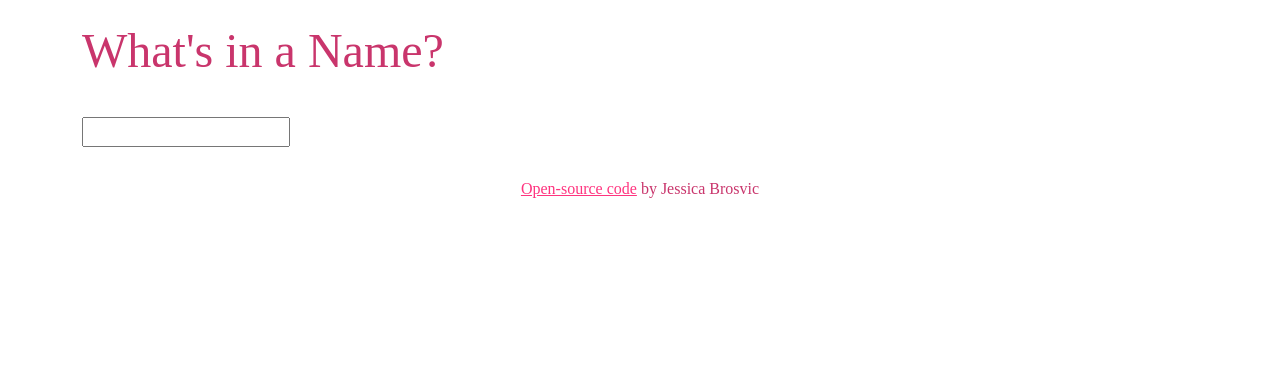
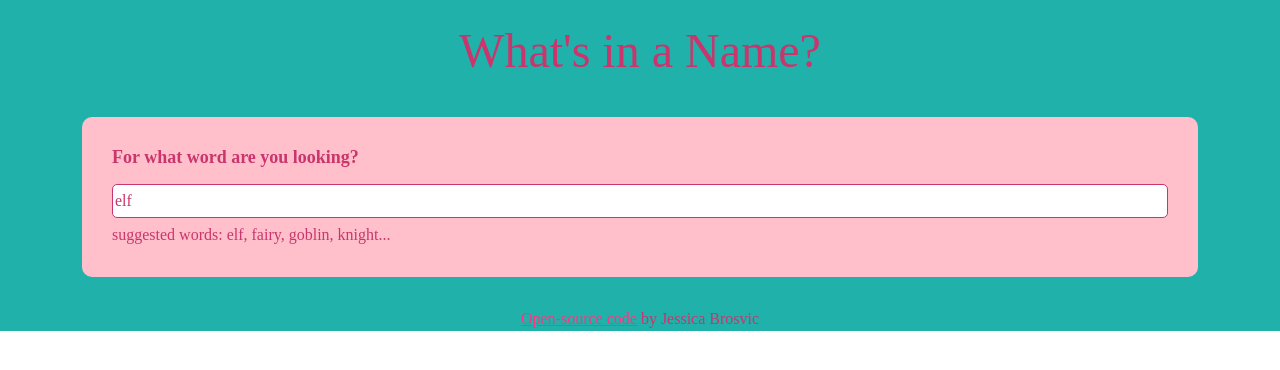
Before and after one commit to helketari/react-dictionary, a React (Create React App) app: page / in a window 1280 px wide. Shown: the top 370 px of the page. Built offline with nearby package versions, Linux system fonts and the light colour scheme; no server answers.

Commit message:
Styled all components

```diff
--- a/src/App.css
+++ b/src/App.css
@@ -1,5 +1,5 @@
 .App {
-  margin-top: 15px;
+  background: lightseagreen;
 }
 
 .container {
@@ -9,6 +9,8 @@
 
 .App-header {
   font-size: 48px;
+  text-align: center;
+  padding-top: 15px;
   margin-bottom: 30px;
 }
 
--- a/src/App.js
+++ b/src/App.js
@@ -7,7 +7,7 @@ export default function App() {
       <div className="container">
         <header className="App-header">What's in a Name?</header>
         <main>
-          <Dictionary />
+          <Dictionary defaultKeyword="elf" />
         </main>
         <footer className="GitHub-link">
           <a
--- a/src/Dictionary.css
+++ b/src/Dictionary.css
@@ -0,0 +1,25 @@
+h1 {
+  font-size: 18px;
+  font-weight: bold;
+  margin-bottom: 15px;
+}
+
+section {
+  background: pink;
+  padding: 30px;
+  border-radius: 10px;
+  box-shadow: 0px, 5px, 15px rgba(0, 0, 0, 0.7);
+  margin: 20px 0;
+}
+
+input {
+  width: 100%;
+  border-radius: 5px;
+  padding: 4px 2px;
+  color: #c9356c;
+  border: 1px solid #c9356c;
+}
+
+.hint {
+  margin-top: 5px;
+}
--- a/src/Dictionary.js
+++ b/src/Dictionary.js
@@ -3,32 +3,55 @@ import axios from "axios";
 import "./Dictionary.css";
 import Results from "./Results";
 
-export default function Dicitionary() {
-  let [keyword, setKeyword] = useState("");
+export default function Dicitionary(props) {
+  let [keyword, setKeyword] = useState(props.defaultKeyword);
   let [results, setResults] = useState(null);
+  let [loaded, setLoaded] = useState(false);
 
   function handleResponse(response) {
     setResults(response.data[0]);
-    console.log(response.data[0].meanings[0].definitions[0].definition);
   }
 
-  function search(event) {
-    event.preventDefault();
-
+  function search() {
     let apiUrl = `https://api.dictionaryapi.dev/api/v2/entries/en/${keyword}`;
     axios.get(apiUrl).then(handleResponse);
+  }
+
+  function handleSubmit(event) {
+    event.preventDefault();
+    search();
   }
 
   function handleKeywordChange(event) {
     setKeyword(event.target.value);
   }
 
+  function load() {
+    setLoaded(true);
+    search();
+  }
+
+  if (loaded) {
     return (
       <div className="Dictionary">
-      <form onSubmit={search}>
-        <input type="search" onChange={handleKeywordChange} />
+        <section>
+          <h1>For what word are you looking?</h1>
+          <form onSubmit={handleSubmit}>
+            <input
+              type="search"
+              onChange={handleKeywordChange}
+              defaultValue={props.defaultKeyword}
+            />
           </form>
+          <div className="hint">
+            suggested words: elf, fairy, goblin, knight...
+          </div>
+        </section>
         <Results results={results} />
       </div>
     );
+  } else {
+    load();
+    return "Loading...";
   }
+}
--- /dev/null
+++ b/src/Meaning.css
@@ -0,0 +1,11 @@
+.Meaning h3 {
+  font-size: 24px;
+  line-height: 1.5;
+  font-weight: bold;
+}
+
+.Meaning .example {
+  opacity: 0.7;
+  font-style: italic;
+  margin-top: 10px;
+}
--- a/src/Meaning.js
+++ b/src/Meaning.js
@@ -1,4 +1,5 @@
 import React from "react";
+import "./Meaning.css";
 import Synonyms from "./Synonyms";
 
 export default function Meaning(props) {
@@ -8,15 +9,10 @@ export default function Meaning(props) {
       {props.meaning.definitions.map(function (definition, index) {
         return (
           <div key={index}>
-            <p>
-              <strong>Definition:</strong> {definition.definition}
-              <br />
-              <strong>Example: </strong>
-              <em>{definition.example}</em>
-              <br />
-              <strong>Synonyms:</strong>{" "}
-              <Synonyms synonyms={definition.synonyms} />
-            </p>
+            <div className="definition">{definition.definition}</div>
+            <div className="example">{definition.example}</div>
+
+            <Synonyms synonyms={definition.synonyms} />
           </div>
         );
       })}
--- /dev/null
+++ b/src/Phonetics.css
@@ -0,0 +1,17 @@
+.Phonetics {
+  margin: 20px 0;
+}
+
+.Phonetics a {
+  border: 1px solid #c9356c;
+  text-decoration: none;
+  padding: 5px 10px;
+  margin-right: 10px;
+  border-radius: 10px;
+  transition: all 150ms ease-in-out;
+}
+
+.Phonetics a:hover {
+  background: #f48db4;
+  color: white;
+}
--- a/src/Phonetics.js
+++ b/src/Phonetics.js
@@ -1,4 +1,5 @@
 import React from "react";
+import "./Phonetics.css";
 
 export default function Phonetics(props) {
   return (
@@ -6,7 +7,6 @@ export default function Phonetics(props) {
       <a href={props.phonetic.audio} target="_blank" rel="noreferrer">
         Listen
       </a>
-      <br />
       {props.phonetic.text}
     </div>
   );
--- /dev/null
+++ b/src/Results.css
@@ -0,0 +1,5 @@
+h2 {
+  font-size: 36px;
+  font-weight: bold;
+  line-height: 1.5;
+}
--- a/src/Results.js
+++ b/src/Results.js
@@ -1,11 +1,13 @@
 import React from "react";
 import Meaning from "./Meaning";
 import Phonetics from "./Phonetics";
+import "./Results.css";
 
 export default function Results(props) {
   if (props.results) {
     return (
       <div className="Results">
+        <section>
           <h2>{props.results.word}</h2>
           {props.results.phonetics.map(function (phonetic, index) {
             return (
@@ -14,11 +16,12 @@ export default function Results(props) {
               </div>
             );
           })}
+        </section>
         {props.results.meanings.map(function (meaning, index) {
           return (
-            <div key={index}>
+            <section key={index}>
               <Meaning meaning={meaning} />
-            </div>
+            </section>
           );
         })}
       </div>
--- a/src/Synonyms.css
+++ b/src/Synonyms.css
@@ -1,3 +1,10 @@
-ul {
-  list-style: none;
+.Synonyms {
+  margin: 20px 0 0;
+  padding: 0;
 }
+
+li {
+  display: inline-block;
+  padding-right: 10px;
+  line-height: 1;
+}
```
Lines whose indentation alone changed are shown as unchanged.
